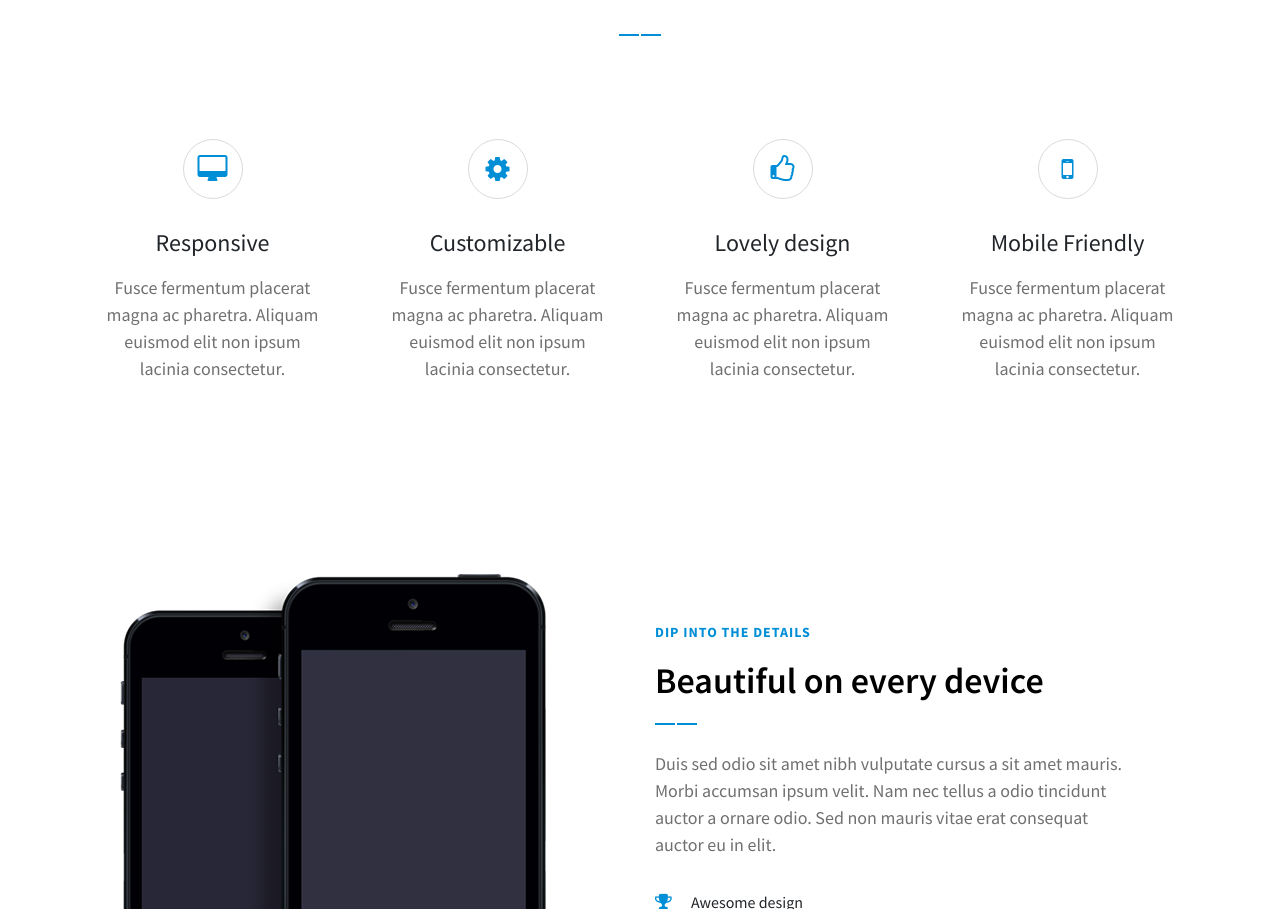
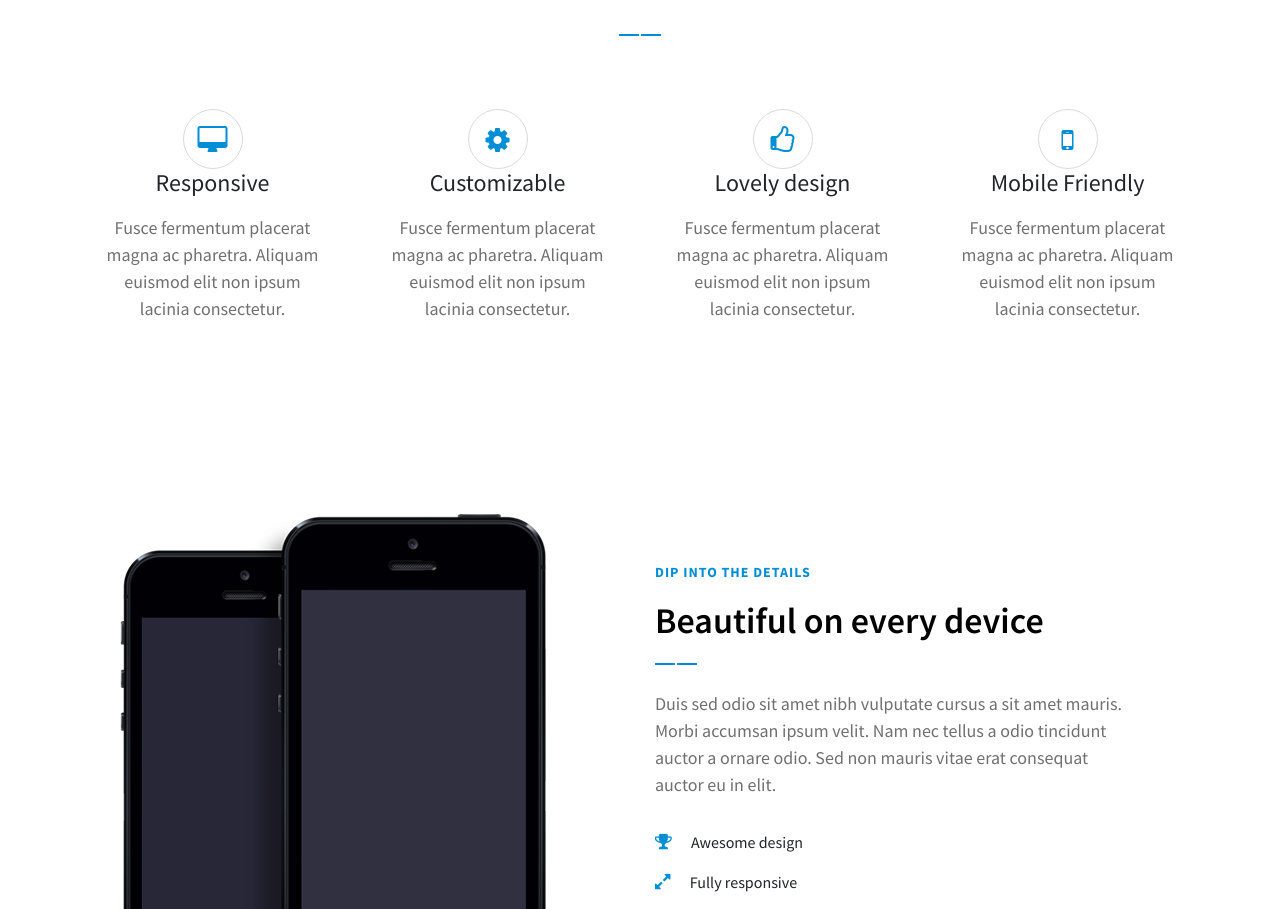
Before and after one commit to rohit-ashik/lucid, a plain HTML site: page index.html in a window 1280 px wide. Shown: the part 820-1729 px from the top of the page. Drawn offline with nearby package versions, Linux system fonts and the light colour scheme.

Commit message:
Update style.css

```diff
--- a/css/style.css
+++ b/css/style.css
@@ -1,9 +1,11 @@
 *{
     margin: 0;
     padding: 0;
+    text-decoration: none;
 }
 body{
     font-family: 'Source Sans Pro', sans-serif;
+    text-decoration: none;
 }
 
 
@@ -169,19 +171,20 @@ font-family: 'Source Sans Pro', sans-serif; */
 .amazing-features{
     text-align: center;
 }
+
 .amazing-features a i{
     height: 60px;
     width: 60px;
     color: #008ed6;
     border-radius: 50%;
     font-size: 28px;
-    display: flex;
-    align-items: center;
-    justify-content: center;
+    line-height: 60px;
     border: 1px solid #dadada;
-    margin-bottom: 36px;
-    margin: 30px auto;
+
+
+    text-decoration: none;
 }
+
 .amazing-features h4{
     font-size: 24px;
     margin-bottom: 0;
```
